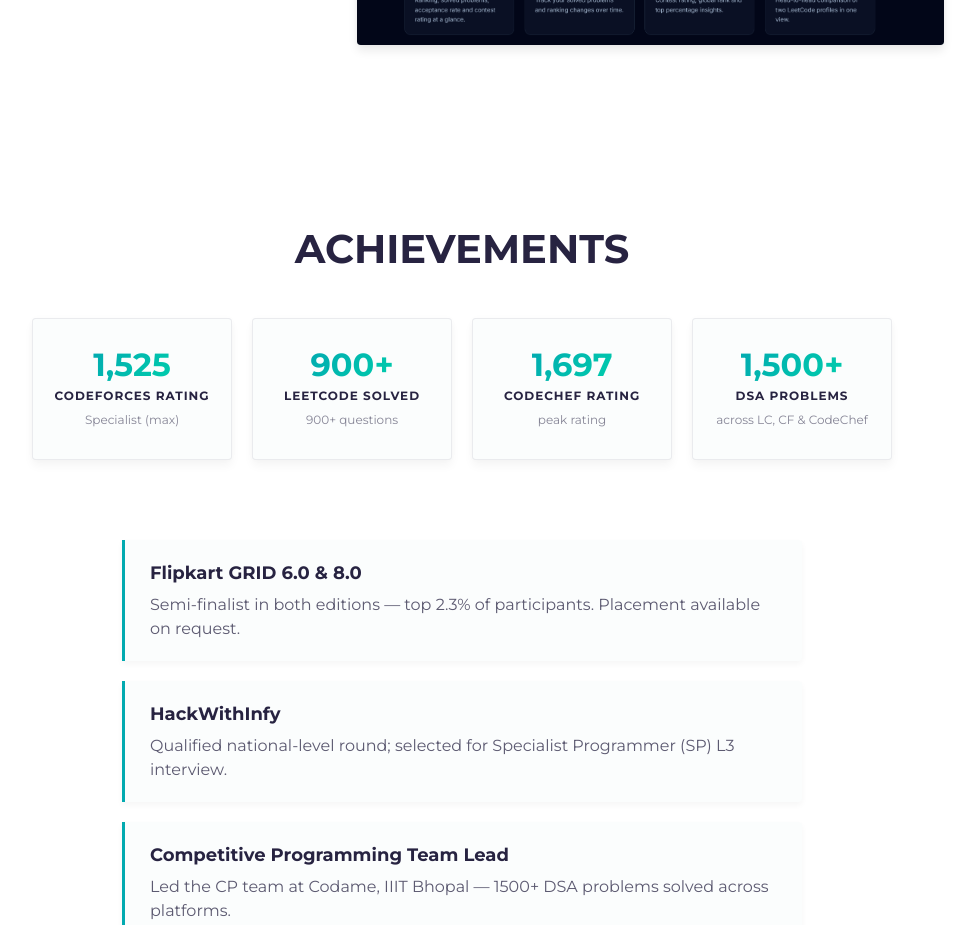
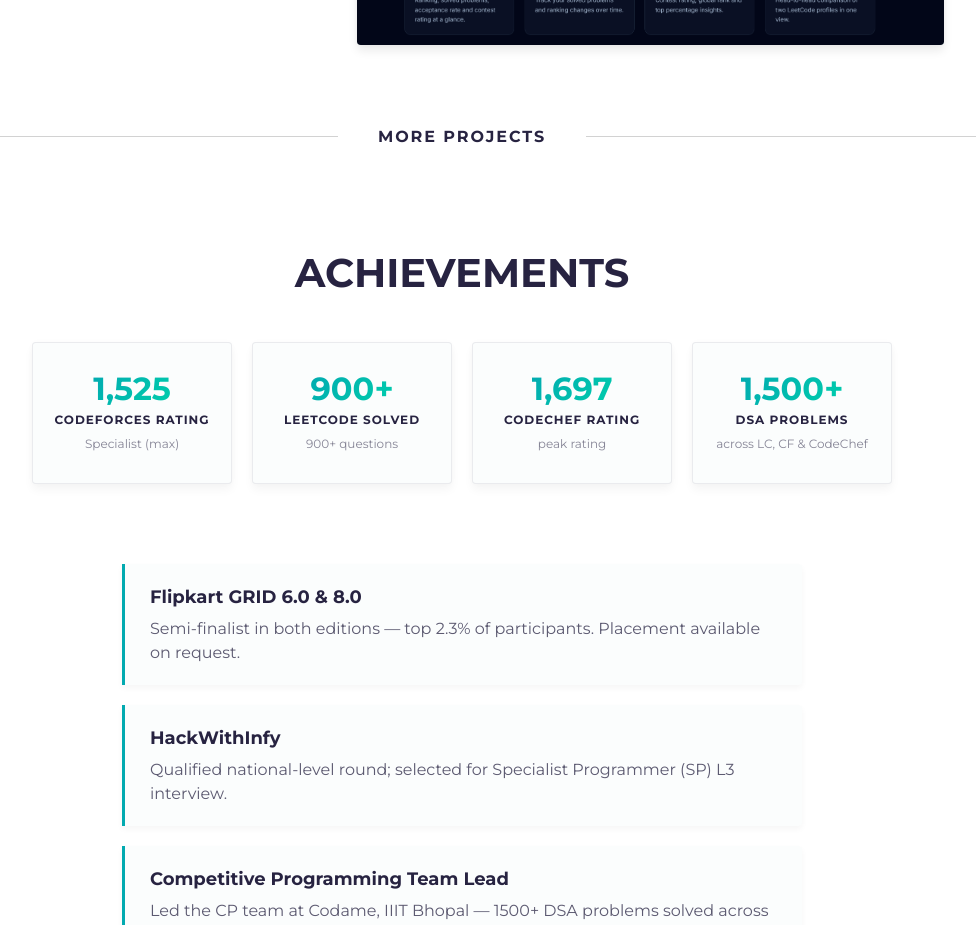
Before and after one commit to adeshmishir/Portfolio, a React (Vite) app: page / in a window 1280 px wide. Shown: the part 3240-4165 px from the top of the page, without its empty margins (178-1154 px from the left). Built offline with nearby package versions, Linux system fonts and the light colour scheme.

Commit message:
add More Projects divider to projects section

```diff
--- a/src/components/site/Projects.tsx
+++ b/src/components/site/Projects.tsx
@@ -21,6 +21,21 @@
           {projects.map((project) => (
             <ProjectCard key={project.title} project={project} fromLeft={fromLeft} />
           ))}
+
+          <Reveal delay={600} origin="bottom">
+            <div className="more-projects">
+              <span className="more-projects__line" aria-hidden />
+              <a
+                className="more-projects__link"
+                href="https://github.com/adeshmishir"
+                target="_blank"
+                rel="noreferrer"
+              >
+                More Projects
+              </a>
+              <span className="more-projects__line" aria-hidden />
+            </div>
+          </Reveal>
         </div>
       </div>
     </section>
--- a/src/index.css
+++ b/src/index.css
@@ -758,6 +758,50 @@
   );
 }
 
+/* ---------- More projects divider ---------- */
+.more-projects {
+  display: flex;
+  align-items: center;
+  gap: 2rem;
+  margin-top: 8rem;
+}
+
+.more-projects__line {
+  flex: 1;
+  height: 1px;
+  background: var(--color-light-grey);
+}
+
+.more-projects__link {
+  flex-shrink: 0;
+  padding: 0 2rem;
+  font-family: var(--font-main);
+  font-size: 1.6rem;
+  font-weight: 700;
+  text-transform: uppercase;
+  letter-spacing: 0.12em;
+  color: var(--color-dark-blue);
+  transition: all 0.3s;
+}
+
+.more-projects__link:hover,
+.more-projects__link:focus {
+  color: var(--color-primary);
+  opacity: 0.8;
+}
+
+@media (max-width: 600px) {
+  .more-projects {
+    gap: 1.2rem;
+    margin-top: 6rem;
+  }
+
+  .more-projects__link {
+    font-size: 1.3rem;
+    padding: 0 1rem;
+  }
+}
+
 /* ---------- Achievements ---------- */
 #achievements {
   background-color: var(--color-white);
```
